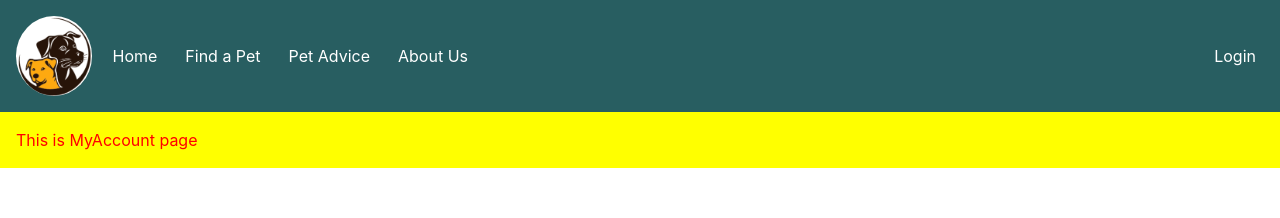
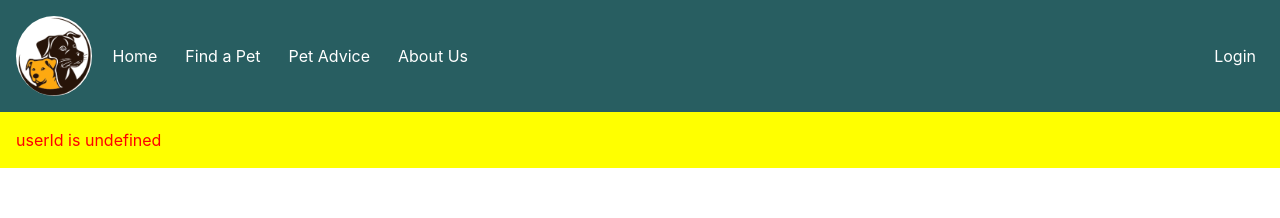
Before and after one commit to longpdev/cs476.project, a React (Vite) app in the folder cs476.project.UI/: page /MyAccount in a window 1280 px wide. Shown: the top 218 px of the page. Built offline with nearby package versions, Linux system fonts and the light colour scheme; no server answers.

Commit message:
getiing userid

```diff
--- a/cs476.project.UI/src/Pages/MyAccount/MyAccount.tsx
+++ b/cs476.project.UI/src/Pages/MyAccount/MyAccount.tsx
@@ -1,10 +1,12 @@
 import {Box, Text} from '@chakra-ui/react';
+import { useAppContext } from '../../contexts/AppContext';
 
 export default function MyAccount ()
 {
+    const {userData} = useAppContext();
     return (
             <Box bg='yellow' w='100%' p={4} color='red'>
-                <Text> This is MyAccount page </Text>
+                <Text> userId is {userData.id}</Text>
             </Box>
     )
 }
--- a/cs476.project.UI/src/contexts/AppContext.tsx
+++ b/cs476.project.UI/src/contexts/AppContext.tsx
@@ -7,9 +7,12 @@ type ToastMessage = {
   type: "success" | "error";
 };
 
+type User = {id : string}
+
 type AppContextType = {
   showToast: (toastMessage: ToastMessage) => void;
   isAuthenticated: boolean;
+  userData:User;
 };
 
 const AppContext = React.createContext<AppContextType | undefined>(undefined);
@@ -20,9 +23,14 @@ type AppContextProviderProps = {
 
 export const AppContextProvider = ({ children }: AppContextProviderProps) => {
   const toast = useToast();
-  const { isError } = useQuery("verifytoken", verifyToken, {
+  const { isError, data: userId } = useQuery("verifytoken", verifyToken, {
     retry: false,
   });
+  const userId2 = String (userId);
+  const user : User = {id: userId2};
+  console.log(user);
+  console.log(userId);
+
   const showToast = ({ message, type }: ToastMessage) => {
     toast({
       title: message,
@@ -33,7 +41,7 @@ export const AppContextProvider = ({ children }: AppContextProviderProps) => {
     });
   };
   return (
-    <AppContext.Provider value={{ showToast, isAuthenticated: !isError }}>
+    <AppContext.Provider value={{ showToast, isAuthenticated: !isError, userData: user}}>
       {children}
     </AppContext.Provider>
   );
```
